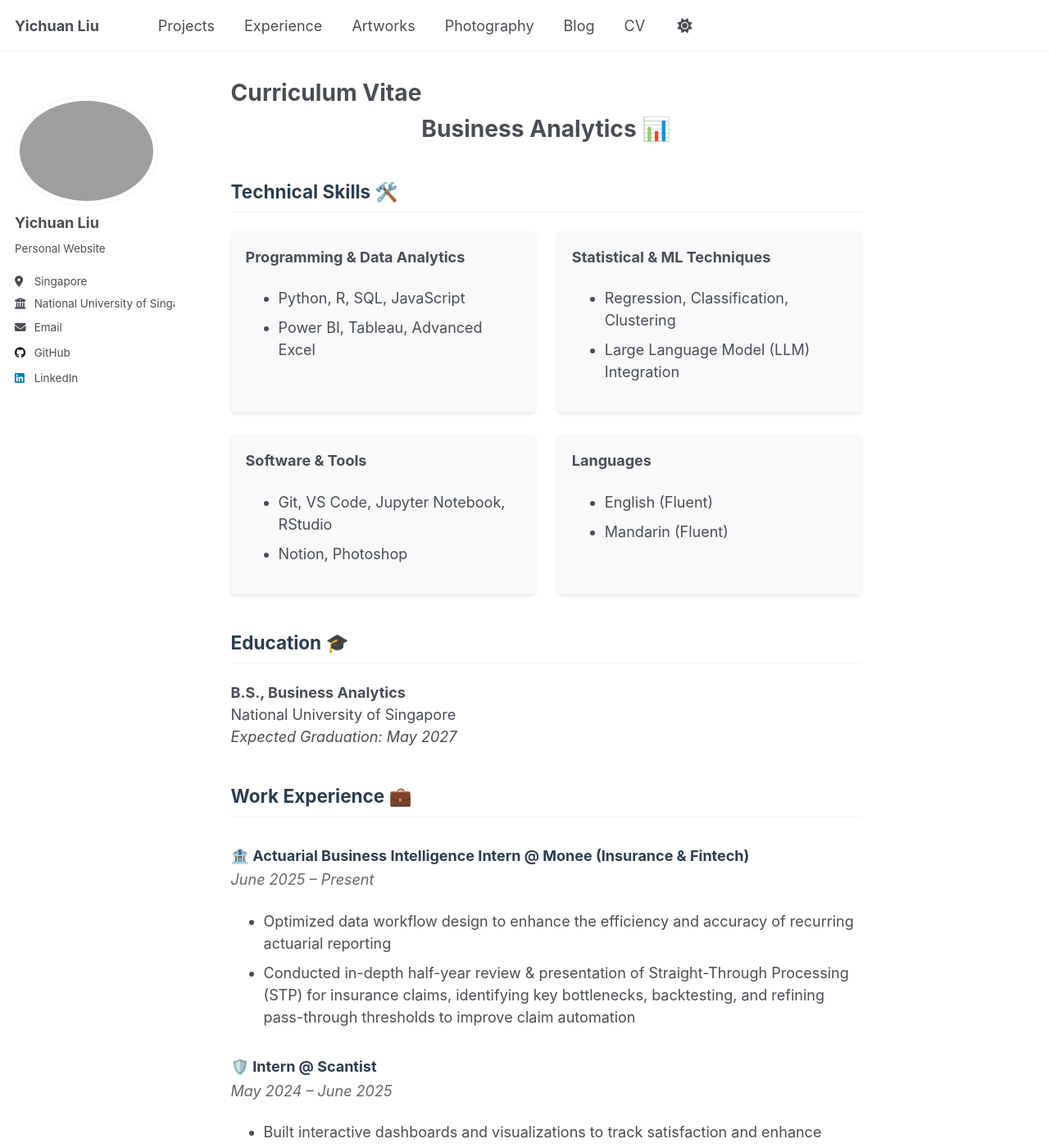
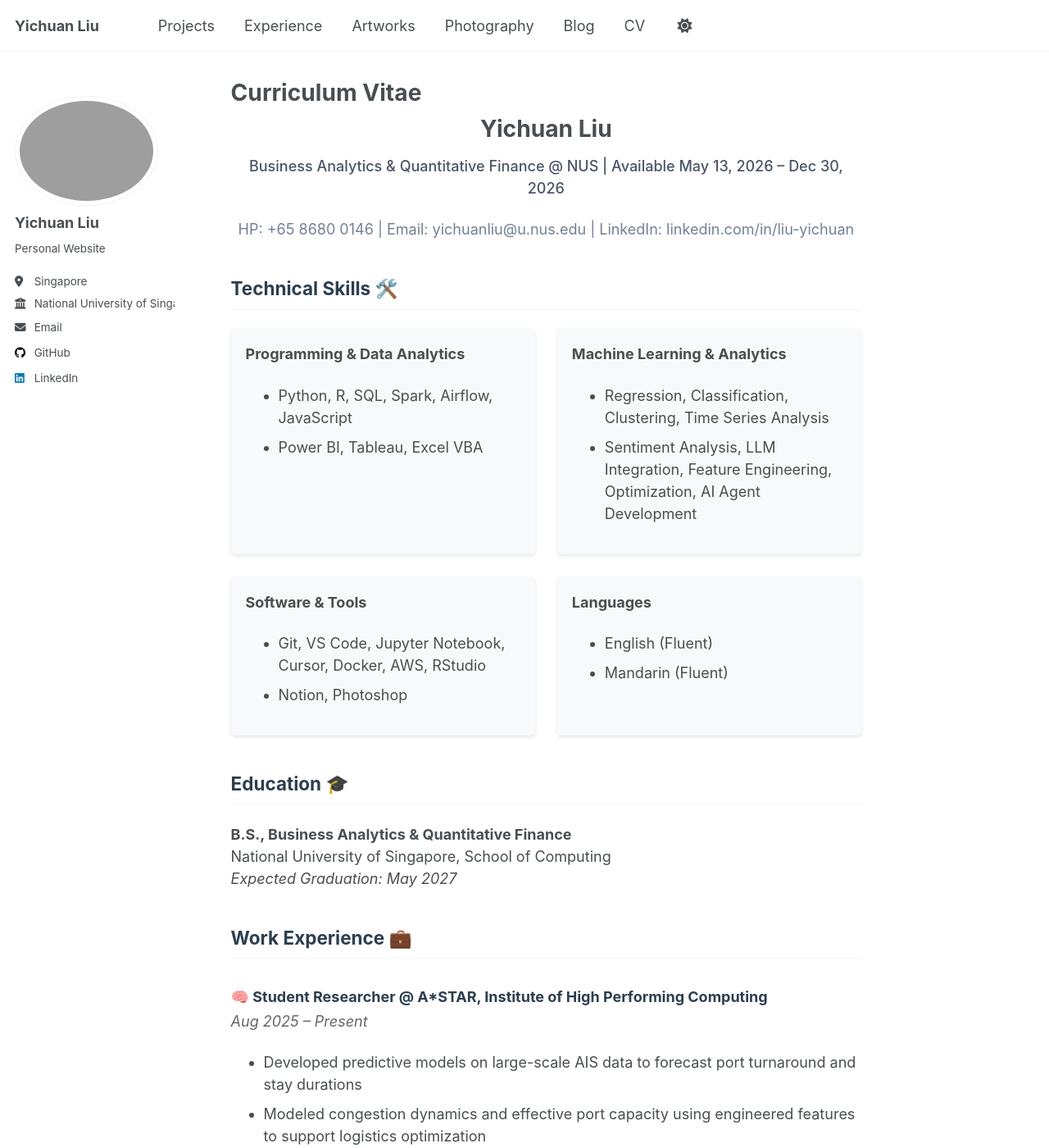
Before and after one commit to lydia372/lydia372.github.io, a Jekyll site: the page built from _pages/cv.md, in a window 1280 px wide and 1400 px high. Shown: the whole window at 82% size. Built offline with Jekyll 4.4.1, drawn with Linux system fonts in a browser that asks for light colours; some of the changed text lies outside the part shown.

Commit message:
Update experience and CV

```diff
--- a/_pages/cv.md
+++ b/_pages/cv.md
@@ -7,8 +7,16 @@ classes: wide
 ---
 
 <div class="cv-header" markdown="1">
-# Business Analytics 📊
+# Yichuan Liu
 {: .text-center}
+
+<div class="cv-subtitle" markdown="1">
+Business Analytics & Quantitative Finance @ NUS | Available May 13, 2026 – Dec 30, 2026
+</div>
+
+<div class="cv-contact" markdown="1">
+HP: +65 8680 0146 | Email: yichuanliu@u.nus.edu | LinkedIn: linkedin.com/in/liu-yichuan
+</div>
 
 <div class="technical-skills" markdown="1">
 ## Technical Skills 🛠️
@@ -17,19 +25,19 @@ classes: wide
 <div class="skills-grid" markdown="1">
 <div class="skills-category" markdown="1">
 **Programming & Data Analytics**
-- Python, R, SQL, JavaScript
-- Power BI, Tableau, Advanced Excel
+- Python, R, SQL, Spark, Airflow, JavaScript
+- Power BI, Tableau, Excel VBA
 </div>
 
 <div class="skills-category" markdown="1">
-**Statistical & ML Techniques**
-- Regression, Classification, Clustering
-- Large Language Model (LLM) Integration
+**Machine Learning & Analytics**
+- Regression, Classification, Clustering, Time Series Analysis
+- Sentiment Analysis, LLM Integration, Feature Engineering, Optimization, AI Agent Development
 </div>
 
 <div class="skills-category" markdown="1">
 **Software & Tools**
-- Git, VS Code, Jupyter Notebook, RStudio
+- Git, VS Code, Jupyter Notebook, Cursor, Docker, AWS, RStudio
 - Notion, Photoshop
 </div>
 
@@ -46,8 +54,8 @@ classes: wide
 {: .cv-section-title}
 
 <div class="education-entry" markdown="1">
-**B.S., Business Analytics** \\
-National University of Singapore \\
+**B.S., Business Analytics & Quantitative Finance** \\
+National University of Singapore, School of Computing \\
 *Expected Graduation: May 2027*
 {: .education-details}
 </div>
@@ -58,19 +66,51 @@ National University of Singapore \\
 {: .cv-section-title}
 
 <div class="experience-entry" markdown="1">
-### 🏦 Actuarial Business Intelligence Intern @ Monee (Insurance & Fintech)
+### 🧠 Student Researcher @ A*STAR, Institute of High Performing Computing
 {: .experience-title}
-*June 2025 – Present*
+*Aug 2025 – Present*
 {: .experience-date}
 
-- Optimized data workflow design to enhance the efficiency and accuracy of recurring actuarial reporting
-- Conducted in-depth half-year review & presentation of Straight-Through Processing (STP) for insurance claims, identifying key bottlenecks, backtesting, and refining pass-through thresholds to improve claim automation
+- Developed predictive models on large-scale AIS data to forecast port turnaround and stay durations
+- Modeled congestion dynamics and effective port capacity using engineered features to support logistics optimization
+- Built dashboards to communicate congestion patterns, capacity stress points, and model outputs
+</div>
+
+<div class="experience-entry" markdown="1">
+### 📊 Actuary Data Analyst @ Monee (Sea Group, Fintech & Insurtech)
+{: .experience-title}
+*Jun 2025 – Aug 2025*
+{: .experience-date}
+
+- Restructured legacy ETL pipelines for actuarial reporting using Python, SQL, and Spark, improving runtime by ~30%
+- Reviewed and optimized automated claim-approval criteria to improve customer satisfaction and turnaround efficiency
+- Presented actionable insights and implementation proposals to management
+</div>
+
+<div class="experience-entry" markdown="1">
+### 🏛️ Risk Management Assistant @ NUS Office of Risk Management and Compliance
+{: .experience-title}
+*May 2025 – Present*
+{: .experience-date}
+
+- Developed and maintained automated data processing and analysis pipelines for university-wide incident reports across departments
+- Streamlined the generation of risk reports and dashboards to monitor and visualize operational risks institution-wide
+</div>
+
+<div class="experience-entry" markdown="1">
+### 📈 Data Analyst @ NUS Business Analytics Consulting
+{: .experience-title}
+*Dec 2024 – Present*
+{: .experience-date}
+
+- Designed and implemented predictive analytics models using time series forecasting to support strategic decision-making
+- Developed machine learning models to uncover business trends and deliver actionable insights
 </div>
 
 <div class="experience-entry" markdown="1">
 ### 🛡️ Intern @ Scantist
 {: .experience-title}
-*May 2024 – June 2025*
+*May 2024 – Present*
 {: .experience-date}
 
 - Built interactive dashboards and visualizations to track satisfaction and enhance cybersecurity course experience
@@ -78,23 +118,13 @@ National University of Singapore \\
 </div>
 
 <div class="experience-entry" markdown="1">
-### 🏛️ Risk Management Assistant @ NUS Office of Risk Management and Compliance
+### 🌐 Research Assistant (Remote) @ Université Laval
 {: .experience-title}
-*May 2025 – June 2025*
+*Aug 2022 – Sep 2022*
 {: .experience-date}
 
-- Developed and maintained automated data processing and analysis pipelines for university-wide incident reports across departments
-- Streamlined the generation of risk reports and dashboards to monitor and visualize operational risks institution-wide
-</div>
-
-<div class="experience-entry" markdown="1">
-### 📈 Data Analyst @ Business Analytics Consulting Club
-{: .experience-title}
-*Dec 2024 – Present*
-{: .experience-date}
-
-- Designed and implemented predictive analytics models using time series forecasting to support strategic decision-making
-- Developed machine learning models to uncover business trends and deliver actionable insights
+- Conducted cross-country economic data analysis using R
+- Designed data pipelines to visualize and interpret international trade trends
 </div>
 </div>
 
@@ -103,21 +133,33 @@ National University of Singapore \\
 {: .cv-section-title}
 
 <div class="project-entry" markdown="1">
-### [TradeGuardian AI](https://github.com/bnb-hack)
+### AniVerse: A Hybrid Deep Learning Anime Recommendation System
 {: .project-title}
-Developed an AI-powered DeFi trading assistant that enables users to execute crypto trades via natural language through a chatbot interface. Integrated OpenAI for adaptive decision-making, Jupiter Aggregator for pre-trade simulation and on-chain execution, and a custom trust scoring engine to evaluate token safety, with full transparency via automated Twitter reporting.
+Feb 2026. Built a multi-modal deep learning recommender using large-scale user–item interactions and transformer-based text embeddings from anime synopses to personalize discovery.
 </div>
 
 <div class="project-entry" markdown="1">
-### [NUSGlance Academic Tracker](https://bt3103-7c86e.web.app)
+### AI Agent for NCCS (Conversational Analytics)
 {: .project-title}
-Designed and developed a unified academic tracking platform using Vue.js and Firebase to consolidate disparate learning tools into a seamless, centralized dashboard. This streamlined approach improved students' visibility over coursework and task management, offering a flexible, real-time solution to enhance productivity and reduce cognitive load.
+Jan 2026. Built an NLP-driven analytics agent enabling clinicians to explore diagnostic patterns and trends in healthcare data through natural language queries and dashboards.
 </div>
 
 <div class="project-entry" markdown="1">
-### Social Influence Optimization via Graph Neural Networks
+### UBS FinAI: FX Volatility Attribution
 {: .project-title}
-Developed a simulation of voter behavior on a social graph to evaluate political influence strategies. Built an undirected graph from shared hobbies and modeled daily vote propagation until stabilization. Simulated interventions—such as targeted influencers and hobby-based tactics—to assess impact on voting outcomes. Applied spectral graph theory (Laplacian eigen-decomposition, L^k) to identify the most structurally influential nodes, informing optimal influence strategies based on network topology.
+Dec 2025. Delivered FX volatility attribution with RAG-enabled sentiment analysis and factor modeling to explain term structure, skew, and smile movements with trader-oriented insights.
+</div>
+
+<div class="project-entry" markdown="1">
+### Systematic Trading Strategy Development
+{: .project-title}
+Oct 2025. Developed and backtested volatility-aware trend-following and Keltner breakout strategies with regime filters and portfolio-level risk targeting on MAANG equities.
+</div>
+
+<div class="project-entry" markdown="1">
+### [Global Voices in Play: Cross-Cultural LLM-Driven Analysis of Youth Gaming Addiction](https://bschool.nus.edu.sg/cgs/wp-content/uploads/sites/145/2026/01/Proceedings-of-Tencent-CGS-Academic-Conference-2025_Volume-II_Poster-Submissions.pdf)
+{: .project-title}
+Jul 2025 – Nov 2025. Published at the 2025 Global Open Research Competition (Tencent x NUS). Built a multilingual analysis pipeline using embedding-space modeling, supervised sentiment classification, affect–keyword mapping, unsupervised clustering, and large-scale social media scraping to generate cross-cultural digital well-being insights.
 </div>
 </div>
 
@@ -126,13 +168,13 @@ Developed a simulation of voter behavior on a social graph to evaluate political
 {: .cv-section-title}
 
 <div class="activity-entry" markdown="1">
-### Vice President & Publicity Manager @ NUS Harmonica
+### Vice-President & Publicity Manager @ NUS Harmonica Orchestra
 {: .activity-title}
-*Apr 2025 – Present*
+*Aug 2025 – Present*
 {: .activity-date}
 
-- Oversaw club operations, coordinated internal workflows, and led event planning for performances and recruitment initiatives
-- Designed and executed multi-channel publicity campaigns to enhance club visibility and drive engagement among the student community
+- Led a cross-faculty orchestra to deliver two full-scale concerts (1,000+ audience)
+- Streamlined workflows and resolved scheduling bottlenecks to improve rehearsal efficiency
 </div>
 
 <div class="activity-entry" markdown="1">
@@ -197,6 +239,19 @@ Developed a simulation of voter behavior on a social graph to evaluate political
   margin-bottom: 1em;
 }
 
+.cv-subtitle {
+  text-align: center;
+  color: #4a5568;
+  margin-top: 0.5em;
+  font-weight: 500;
+}
+
+.cv-contact {
+  text-align: center;
+  color: #718096;
+  margin-top: 0.25em;
+}
+
 a {
   color: #3498db;
   text-decoration: none;
```
Also changed, not shown: _pages/experience.md (+25 -2 lines).
